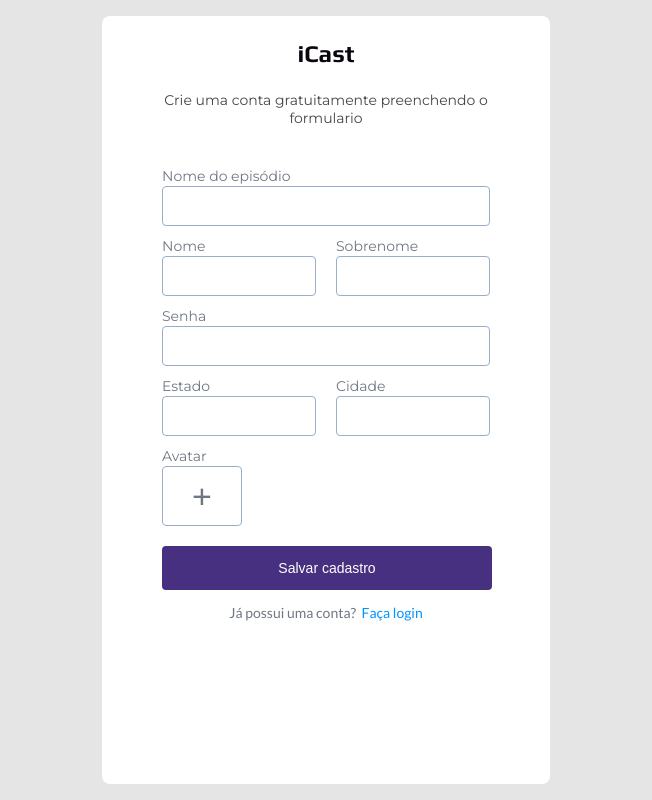
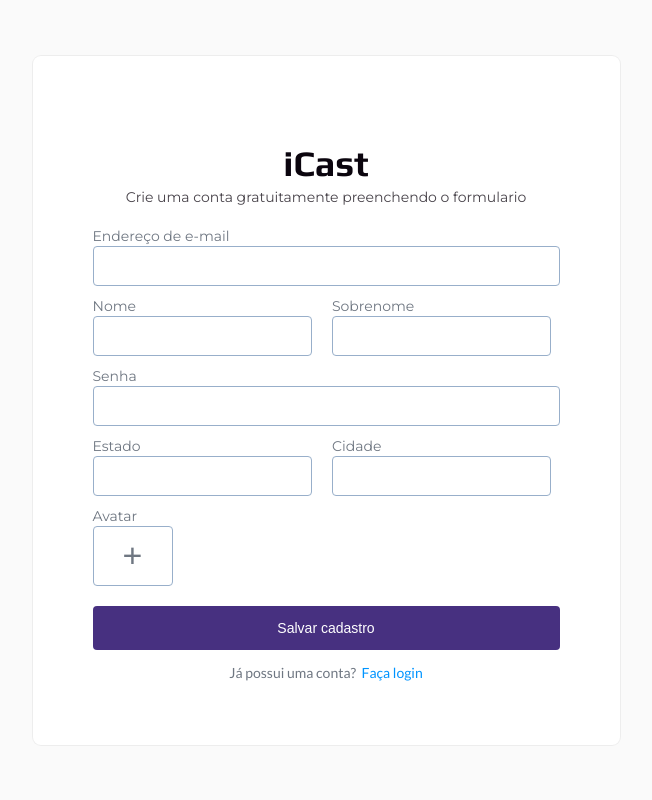
Before and after one commit to joaovitorvaz/icast-frontend, a Next.js app: page /cadastro-usuario in a window 1280 px wide. Shown: the whole page, without its empty margins (314-966 px from the left). Built offline with nearby package versions, Linux system fonts and the light colour scheme; no server answers.

Commit message:
integração com a api na parte do cadastro

```diff
--- a/package.json
+++ b/package.json
@@ -16,6 +16,7 @@
     "react-dom": "18.1.0",
     "react-icons": "^4.3.1",
     "react-slick": "^0.29.0",
+    "react-toastify": "^9.0.1",
     "slick-carousel": "^1.8.1"
   },
   "devDependencies": {
--- a/src/contexts/Authentication/index.jsx
+++ b/src/contexts/Authentication/index.jsx
@@ -27,8 +27,7 @@ export function AuthProvider({ children }) {
     if (token && user) {
       setCookie(undefined, 'icast.token', token);
       api.defaults.headers.common['Authorization'] = `Bearer ${token}`;
-      setUser(user);
-      getRefreshToken();
+      setUser(user);;
     }
   }
 
--- a/src/modules/Authentication/pages/CadastroUsuario/index.js
+++ b/src/modules/Authentication/pages/CadastroUsuario/index.js
@@ -1,16 +1,64 @@
 import Head from 'next/head'
 import styles from './styles.module.css'
-import iconUser from "../../../../assets/icon.jpeg"
-import iconLocalizacao from "../../../../assets/iconLocalizacao.png"
-import Navbar from '../../../../components/Navbar'
 import Image from 'next/image'
-import React, { FormEvent, ChangeEvent, useState } from "react"
-import {useRef, useEffect} from "react"
+import React, { useState } from "react"
+import {useRef, useEffect, useContext} from "react"
+import { api } from "../../../../service/api";
+import { toast } from 'react-toastify';
+import { useRouter } from 'next/router'
+
+import { AuthContext } from "../../../../contexts/Authentication"
 
 export default function CadastroUsuario() {
+  const router = useRouter();
   const [image, setImage] = useState();
   const [preview, setPreview] = useState();
   const fileInputRef = useRef();
+
+  const [email, setEmail] = useState("");
+  const [firstName, setFirstName] = useState("");
+  const [lastName, setLastName] = useState("");
+  const [password, setPassword] = useState("");
+  const [state, setState] = useState("");
+  const [city, setCity] = useState("");
+
+  const { signIn } = useContext(AuthContext);
+
+  const [loading, setLoading] = useState(false);
+
+  function handleSignup(event) {
+    event.preventDefault();
+    setLoading(true);
+
+    api.post("user/create", {
+      firstName,
+      lastName,
+      email,
+      password,
+      city,
+      state
+    }).then((response) => {
+      const userId = response.data.user.id;
+      const data = new FormData();
+      data.append('userId', userId);
+      data.append('avatar', image);
+      api.post("user/avatar", data).then((response) => {
+        response.data && setLoading(false);
+        toast("Cadastro realizado com sucesso!");
+        signIn({email, password})
+        .then(() => {
+          router.push("podcasts")
+        })
+      })
+    }).catch((error) => {
+      setLoading(false);
+      if(error.response.data.message === "User already exists")
+      toast.error("Já existe um usuário registrado com esse email.");
+      else toast.error("Ops! Algo deu errado, tente novamente.");
+    })
+
+  }
+
   useEffect(() => {
     if(image){
       const reader = new FileReader();
@@ -39,42 +87,48 @@ export default function CadastroUsuario() {
             </div>
             <div className={styles.blocoFormulario} style={{padding:'0px 60px 0px 60px'}}>
               <div style={{display:'flex', flexDirection:'column', width:'100%'}}>
-                  <label className={styles.label}>Nome do episódio</label>
-                  <input className={styles.input}></input>
+                  <label className={styles.label}>Endereço de e-mail</label>
+                  <input className={styles.input} onChange={(e) => {setEmail(e.target.value)}}/>
               </div>
               <div style={{display:'flex', flexDirection:'row', width:'100%'}}>
                 <div style={{display:'flex', flexDirection:'column', width:'47%'}}>
                   <label className={styles.label}>Nome</label>
-                  <input className={styles.input}></input>
+                  <input className={styles.input} onChange={(e) => {setFirstName(e.target.value)}}/>
                 </div>
                 <div style={{display:'flex', flexDirection:'column', marginLeft:'20px', width:'47%'}}>
                   <label className={styles.label}>Sobrenome</label>
-                  <input className={styles.input}></input>
+                  <input className={styles.input} onChange={(e) => {setLastName(e.target.value)}}/>
                 </div>
               </div>
                 <div style={{display:'flex', flexDirection:'column', width:'100%'}}>
                     <label className={styles.label}>Senha</label>
-                    <input className={styles.input}></input>
+                    <input type="password" className={styles.input} onChange={(e) => {setPassword(e.target.value)}}/>
                 </div>
                 <div style={{display:'flex', flexDirection:'row', width:'100%'}}>
                   <div style={{display:'flex', flexDirection:'column', width:'47%'}}>
                     <label className={styles.label}>Estado</label>
-                    <input className={styles.input}></input>
+                    <input className={styles.input} onChange={(e) => {setState(e.target.value)}}/>
                   </div>
                   <div style={{display:'flex', flexDirection:'column', marginLeft:'20px', width:'47%'}}>
                     <label className={styles.label}>Cidade</label>
-                    <input className={styles.input}></input>
+                    <input className={styles.input} onChange={(e) => {setCity(e.target.value)}}/>
                   </div>
               </div>
               <div style={{display:'flex', flexDirection:'column'}}>
               <label className={styles.label}>Avatar</label>
                 {preview ? (
-                  <img style={{height:'60px', width:'80px', objectFit: 'cover',
-                   cursor: 'pointer', borderRadius:'4px'}}
+                  <Image style={{cursor: 'pointer', borderRadius:'4px'}}
+                    height='80px'
+                    width='80px'
+                    unoptimized={true}
+                    loading="eager"
+                    quality='90'
+                    layout="fixed"
                     src={preview}
+                    alt="prev-image"
                     onClick={() => {
                       setImage(null);
-                    }}></img>
+                    }}/>
                 ) : (
                   <button
                     style={{height:'60px', width:'80px', objectFit: 'cover',
@@ -100,12 +154,23 @@ export default function CadastroUsuario() {
                       setImage(null);
                     }
                   }}
+                  />
+                  <button
+                    className={styles.buttonEnviar}
+                    onClick={handleSignup}
+                    disabled={loading}
                   >
-                  </input>
-                  <button className={styles.buttonEnviar}>Salvar cadastro</button>
+                    {!loading ? "Salvar cadastro" : "Carregando..."}
+                  </button>
                   <div style={{display:'flex', flexDirection: 'row', widt: '100%', justifyContent: 'center'}}>
                     <p className={styles.login}>Já possui uma conta? </p>
-                    <p className={styles.login} style={{color: '#0094FF'}}> &nbsp;&nbsp;Faça login </p>
+                    <p
+                      className={styles.login}
+                      style={{color: '#0094FF'}}
+                      onClick={() => { router.push("login")}}
+                    >
+                      &nbsp;&nbsp;Faça login
+                    </p>
                     </div>
                 </div>
             </div>
--- a/src/modules/Authentication/pages/CadastroUsuario/styles.module.css
+++ b/src/modules/Authentication/pages/CadastroUsuario/styles.module.css
@@ -13,25 +13,28 @@
 
 .blocoCadastro{
     border-radius: 8px;
-    width: 35%;
-    height: 96vh;
+    width: 587px;
+    height: auto;
     background-color: #FFFFFF;
     display: flex;
     justify-items: center;
     align-self: center;
     flex-direction: column;
+    padding: 50px 0;
+    box-shadow: rgba(0, 0, 0, 0.05) 0px 0px 0px 1px;
 }
 
 .titleCadUser{
     color: #0B050E;
     font-weight: 800;
     text-align: center;
-    font-size: 24px;
+    font-size: 36px;
     font-family: 'Play', sans-serif;
+    margin-bottom: -10px;
 }
 
 .subtitleCadUser{
-    padding: 0px 60px 25px 60px;
+    margin-bottom: 20px;
     display: flex;
     justify-content: center;
     color: #48434A;
@@ -40,14 +43,15 @@
     font-size: 14px;
 }
 
+.blocoFormulario input {
+    padding: 0 16px;
+    font-size: 16px;
+    color: #596069;
+}
+
 .criarUsuario{
     width: 100%;
 }
-
-.organizarBlocoCad{
-
-}
-
 
 .input{
     width: 100%;
@@ -78,7 +82,7 @@
     background-color: #473080;
     border: 0 none;
     height: 5.5vh;
-    width: 330px;
+    width: 100%;
     color: white;
     border-radius: 4px;
     font-size: 14px;
@@ -95,10 +99,11 @@
     font-size: 14px;
 }
 
-.login{
+.login {
+    cursor: pointer;
     justify-content: center;
     display: flex;
+    color: #6F7782;
     font-size: 14px;
     font-family: 'Lato', sans-serif;
-    color: #6F7782;
 }
--- a/src/pages/_app.js
+++ b/src/pages/_app.js
@@ -1,10 +1,13 @@
 import '../styles/globals.css'
 import { AuthProvider } from '../contexts/Authentication';
+import { ToastContainer, toast } from 'react-toastify';
+import 'react-toastify/dist/ReactToastify.css';
 
 function MyApp({ Component, pageProps }) {
   return (
     <AuthProvider>
       <Component {...pageProps} />
+      <ToastContainer />
     </AuthProvider>
   )
 }
--- a/src/styles/globals.css
+++ b/src/styles/globals.css
@@ -2,7 +2,7 @@
 
 html,
 body {
-  background-color: #E5E5E5;
+  background-color: #FAFAFA;
   padding: 0;
   margin: 0;
   font-family: Montserrat, sans-serif;
```
Also changed, not shown: 1 other file (tests, documents, lock files or other folders).
